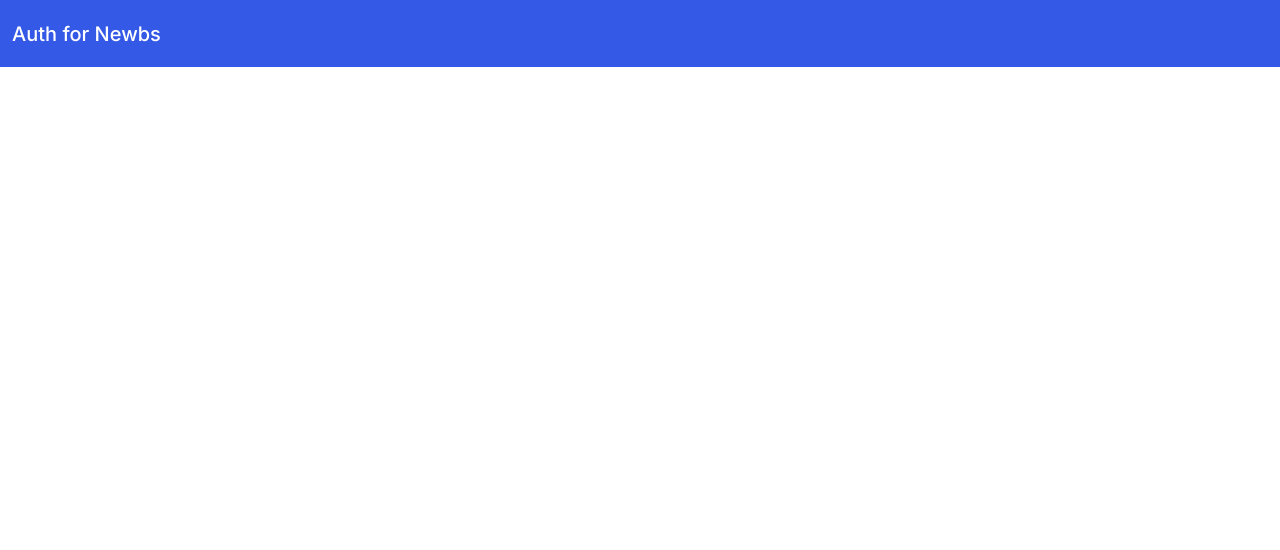
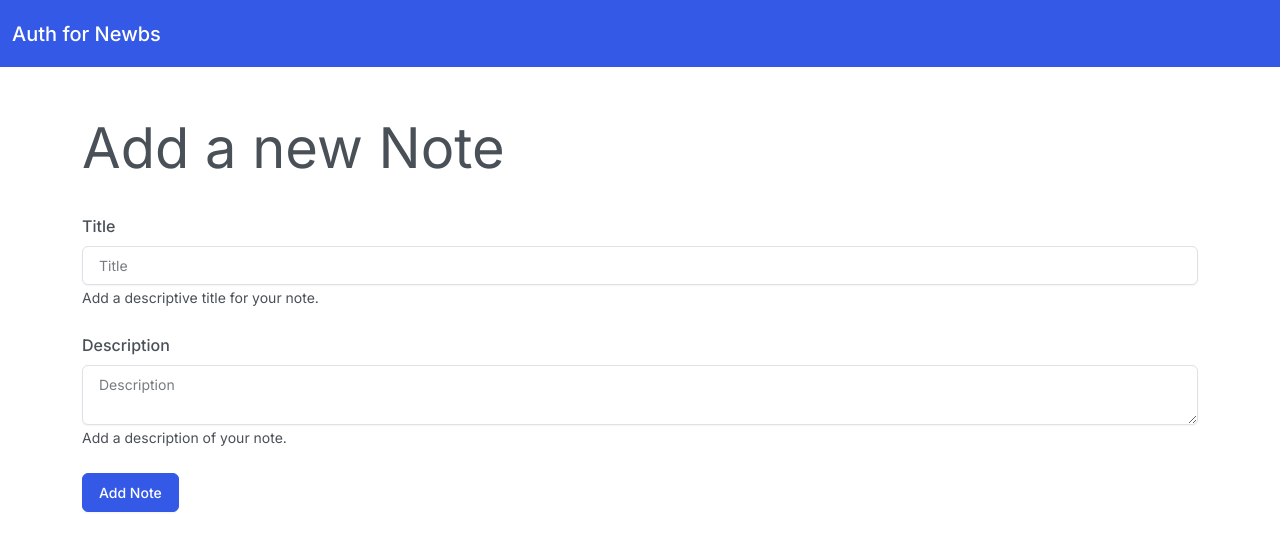
Before and after one commit to anampartho/auth-newb, a Vue app in the folder client/: page /notes/add in a window 1280 px wide. Before the commit this address had no page. Shown: the top 550 px of the page. Built offline with nearby package versions, Linux system fonts and the light colour scheme; sample sign-in values are in the browser's storage.

Commit message:
Add add notes view

```diff
--- a/client/src/router/index.js
+++ b/client/src/router/index.js
@@ -39,6 +39,12 @@ const routes = [
     name: 'dashboard',
     component: () => import('../views/DashboardView.vue'),
     beforeEnter: notLoggedInRedirect
+  },
+  {
+    path: '/notes/add',
+    name: 'addNotes',
+    component: () => import('../views/AddNoteView.vue'),
+    beforeEnter: notLoggedInRedirect
   }
 ];
 
--- /dev/null
+++ b/client/src/views/AddNoteView.vue
@@ -0,0 +1,133 @@
+<style>
+.card-grid {
+  display: grid;
+  grid-template-columns: repeat(4, 1fr);
+  gap: 16px;
+  margin-top: 24px;
+}
+
+.add-new-note {
+  display: flex;
+  align-content: center;
+  justify-content: center;
+  text-align: center;
+  text-decoration: none;
+}
+</style>
+<template>
+  <div class="dashboard">
+    <div class="jumbotron jumbotron-fluid py-4 mt-4">
+      <h1 class="display-4">Add a new Note</h1>
+      <!-- <p class="lead mt-4">
+        <a
+          class="btn btn-primary btn-lg"
+          role="button"
+          @click.prevent="logout"
+          @keydown.prevent="logout"
+          tabindex="0"
+          >Logout</a
+        >
+      </p> -->
+
+      <form data-bitwarden-watching="1" @submit.prevent="addNote">
+        <fieldset>
+          <div class="form-group">
+            <label class="form-label mt-4">Title</label>
+            <input
+              type="text"
+              class="form-control"
+              id="title"
+              placeholder="Title"
+              aria-describedby="noteTitleHelp"
+              v-model="note.title"
+              required
+            />
+            <small id="noteTitleHelp"
+              >Add a descriptive title for your note.</small
+            >
+          </div>
+
+          <div class="form-group">
+            <label class="form-label mt-4">Description</label>
+            <textarea
+              type="text"
+              class="form-control"
+              id="description"
+              placeholder="Description"
+              aria-describedby="noteDescriptionHelp"
+              v-model="note.description"
+              required
+            />
+            <small id="noteDescriptionHelp"
+              >Add a description of your note.</small
+            >
+          </div>
+          <button type="submit" class="btn btn-primary mt-4 submit-btn">
+            Add Note
+            <!-- <img
+              src="../assets/loading.svg"
+              alt="Loading"
+              class="loading-icon"
+            /> -->
+          </button>
+        </fieldset>
+      </form>
+    </div>
+  </div>
+</template>
+
+<script>
+// @ is an alias to /src
+const API_URL = 'http://localhost:5000';
+const NOTES_URL = 'http://localhost:5000/api/v1/notes';
+
+export default {
+  name: 'AddNotesView',
+  data: () => ({
+    note: {
+      title: '',
+      description: ''
+    }
+  }),
+  mounted() {
+    fetch(API_URL, {
+      method: 'GET',
+      headers: {
+        authorization: `Bearer ${localStorage.getItem('token')}`
+      }
+    })
+      .then((res) => res.json())
+      .then((res) => {
+        if (res.user) {
+          this.user = res.user;
+        } else {
+          this.logout();
+        }
+      });
+  },
+  methods: {
+    logout() {
+      localStorage.removeItem('token');
+      this.$router.push('/login');
+    },
+    addNote() {
+      const { note } = this;
+      const body = {
+        title: note.title,
+        description: note.description
+      };
+
+      fetch(NOTES_URL, {
+        method: 'POST',
+        headers: {
+          authorization: `Bearer ${localStorage.getItem('token')}`,
+          'content-type': 'application/json'
+        },
+        body: JSON.stringify(body)
+      })
+        .then((res) => res.json())
+        .then((res) => console.log(res));
+    }
+  }
+};
+</script>
--- a/client/src/views/DashboardView.vue
+++ b/client/src/views/DashboardView.vue
@@ -1,3 +1,19 @@
+<style>
+.card-grid {
+  display: grid;
+  grid-template-columns: repeat(4, 1fr);
+  gap: 16px;
+  margin-top: 24px;
+}
+
+.add-new-note {
+  display: flex;
+  align-content: center;
+  justify-content: center;
+  text-align: center;
+  text-decoration: none;
+}
+</style>
 <template>
   <div class="dashboard">
     <div class="jumbotron jumbotron-fluid py-4 mt-4">
@@ -16,6 +32,33 @@
         >
       </p>
     </div>
+    <div class="container">
+      <div class="row">
+        <h2 class="display-6 mt-4 p-0">Your Notes</h2>
+      </div>
+      <div class="row card-grid">
+        <!-- <div class="card p-0">
+          <div class="card-header">Header</div>
+          <div class="card-body">
+            <h4 class="card-title">Primary card title</h4>
+            <p class="card-text">
+              Some quick example text to build on the card title and make up the
+              bulk of the card's content.
+            </p>
+          </div>
+        </div> -->
+        <a
+          class="card text-white bg-primary p-0 add-new-note"
+          type="button"
+          data-toggle="modal"
+          data-target="#exampleModal"
+          @click.prevent="goToAddNote()"
+          @keydown.prevent="goToAddNote()"
+        >
+          ADD NEW NOTE
+        </a>
+      </div>
+    </div>
   </div>
 </template>
 
@@ -26,7 +69,11 @@ const API_URL = 'http://localhost:5000';
 export default {
   name: 'DashboardView',
   data: () => ({
-    user: {}
+    user: {},
+    note: {
+      title: '',
+      description: ''
+    }
   }),
   mounted() {
     fetch(API_URL, {
@@ -49,6 +96,9 @@ export default {
     logout() {
       localStorage.removeItem('token');
       this.$router.push('/login');
+    },
+    goToAddNote() {
+      this.$router.push('/notes/add');
     }
   }
 };
```
